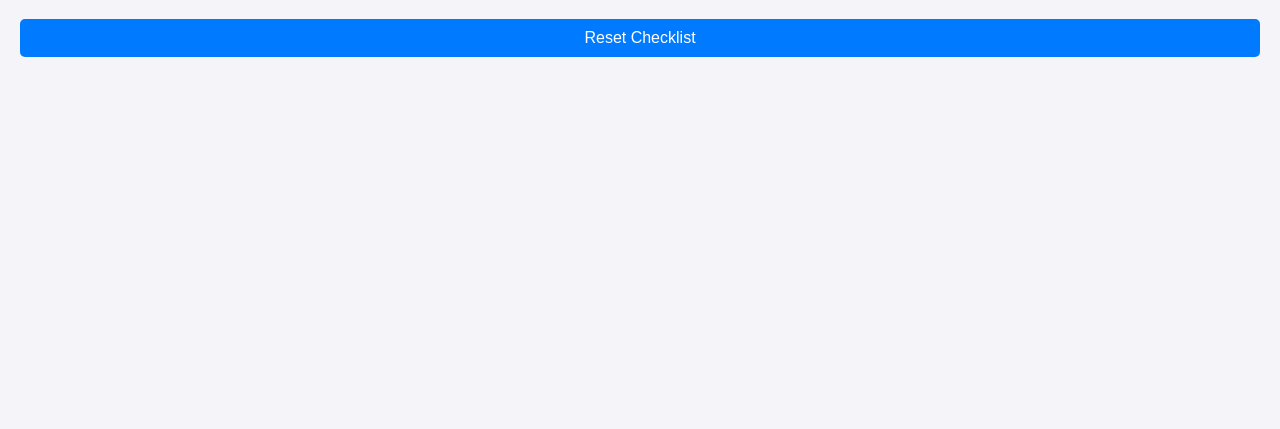
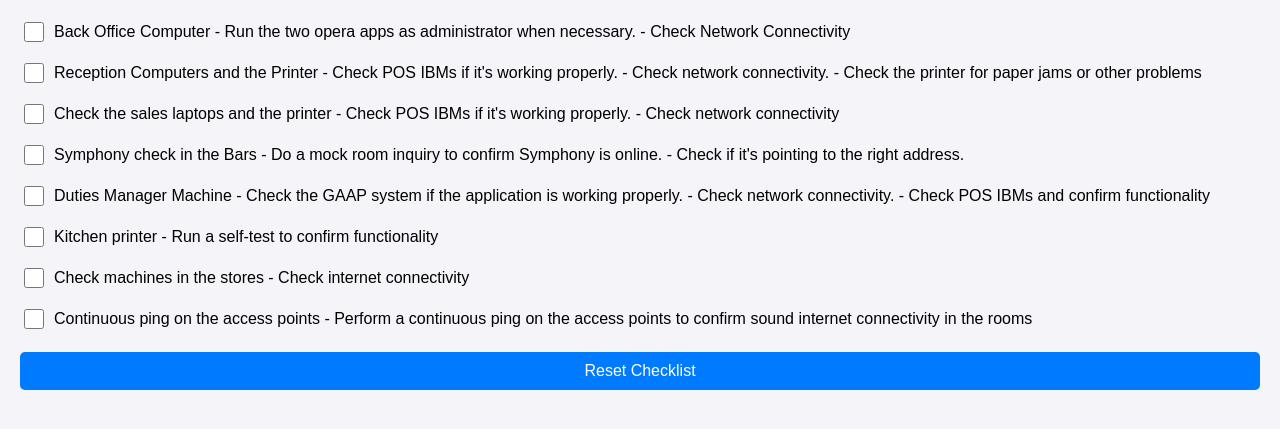
Before and after one commit to Lebokgang902/Daily-Work-Around, a plain HTML site: page index.html in a window 1280 px wide. Shown: the part 81-510 px from the top of the page. Drawn offline with Linux system fonts and the light colour scheme.

Commit message:
Update index.html

```diff
--- a/index.html
+++ b/index.html
@@ -1,6 +1,7 @@
 <!DOCTYPE html>
 <html>
 <head>
+    <meta charset="UTF-8">
     <title>Daily Checklist</title>
     <meta name="viewport" content="width=device-width, initial-scale=1.0">
     <style>
@@ -44,43 +45,43 @@
 <body>
     <h1>Daily Checklist</h1>
     <div id="checklist"></div>
-    <button onclick="resetChecklist()">Reset Checklist</button>
+    <button>Reset Checklist</button>
 
     <script>
         // Define tasks
         const tasks = [
-            "Back Office Computer
-            - Run the two opera apps as administrator when neccessary.
-            - Check Network Connectivity",
-            "Reception Computers and the Printer
-            - Check pos ibms if its working properly
-            - Check network Connectivity
-            - Check printer if it has paper jams or any other problems",
-            "Check the sales laptops and the printer
-            - Check pos ibms if its working properly
-            - Check network connectivity",
-            "Symphony check in the Bars
-            - Do a mock room enquire to confirm symphony is online
-            - Check if it pointing to the right addrress",
-            "Duties Manager Machine
-            - Check the GAAP system if the application is working properly
-            - Check network connectivity
-            - Check pos ibms and confirm propriety ",
-            "kitchen printer
-            - Run self-test to confirm functionlity",
-            "check machines in the stores
-            - Check internet connectivity",
-            "continous ping on the access points
-            - Do a contious ping on the access points to confirm sound internet connectivity in the rooms "
+            `Back Office Computer
+            - Run the two opera apps as administrator when necessary.
+            - Check Network Connectivity`,
+            `Reception Computers and the Printer
+            - Check POS IBMs if it's working properly.
+            - Check network connectivity.
+            - Check the printer for paper jams or other problems`,
+            `Check the sales laptops and the printer
+            - Check POS IBMs if it's working properly.
+            - Check network connectivity`,
+            `Symphony check in the Bars
+            - Do a mock room inquiry to confirm Symphony is online.
+            - Check if it's pointing to the right address.`,
+            `Duties Manager Machine
+            - Check the GAAP system if the application is working properly.
+            - Check network connectivity.
+            - Check POS IBMs and confirm functionality`,
+            `Kitchen printer
+            - Run a self-test to confirm functionality`,
+            `Check machines in the stores
+            - Check internet connectivity`,
+            `Continuous ping on the access points
+            - Perform a continuous ping on the access points to confirm sound internet connectivity in the rooms`
         ];
 
         // Load tasks into the checklist
         function loadChecklist() {
             const checklist = document.getElementById("checklist");
-            checklist.innerHTML = tasks.map(task => `
+            checklist.innerHTML = tasks.map((task, index) => `
                 <div class="task">
-                    <input type="checkbox" />
-                    <label>${task}</label>
+                    <input type="checkbox" id="task-${index}" />
+                    <label for="task-${index}">${task}</label>
                 </div>
             `).join("");
         }
@@ -90,6 +91,9 @@
             document.querySelectorAll("input[type='checkbox']").forEach(checkbox => checkbox.checked = false);
         }
 
+        // Add reset button functionality
+        document.querySelector("button").addEventListener("click", resetChecklist);
+
         // Initialize the checklist on page load
         loadChecklist();
     </script>
```
